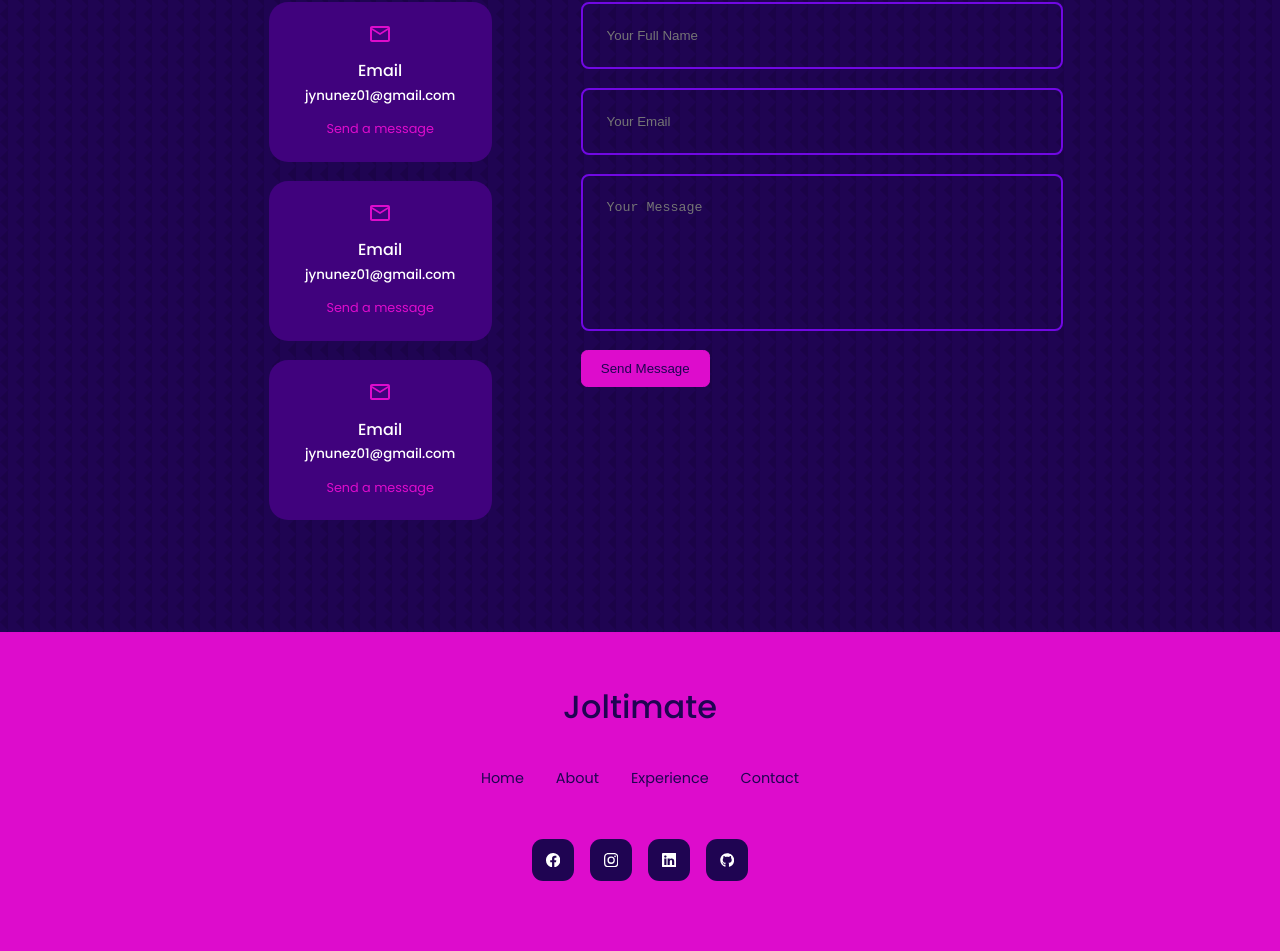
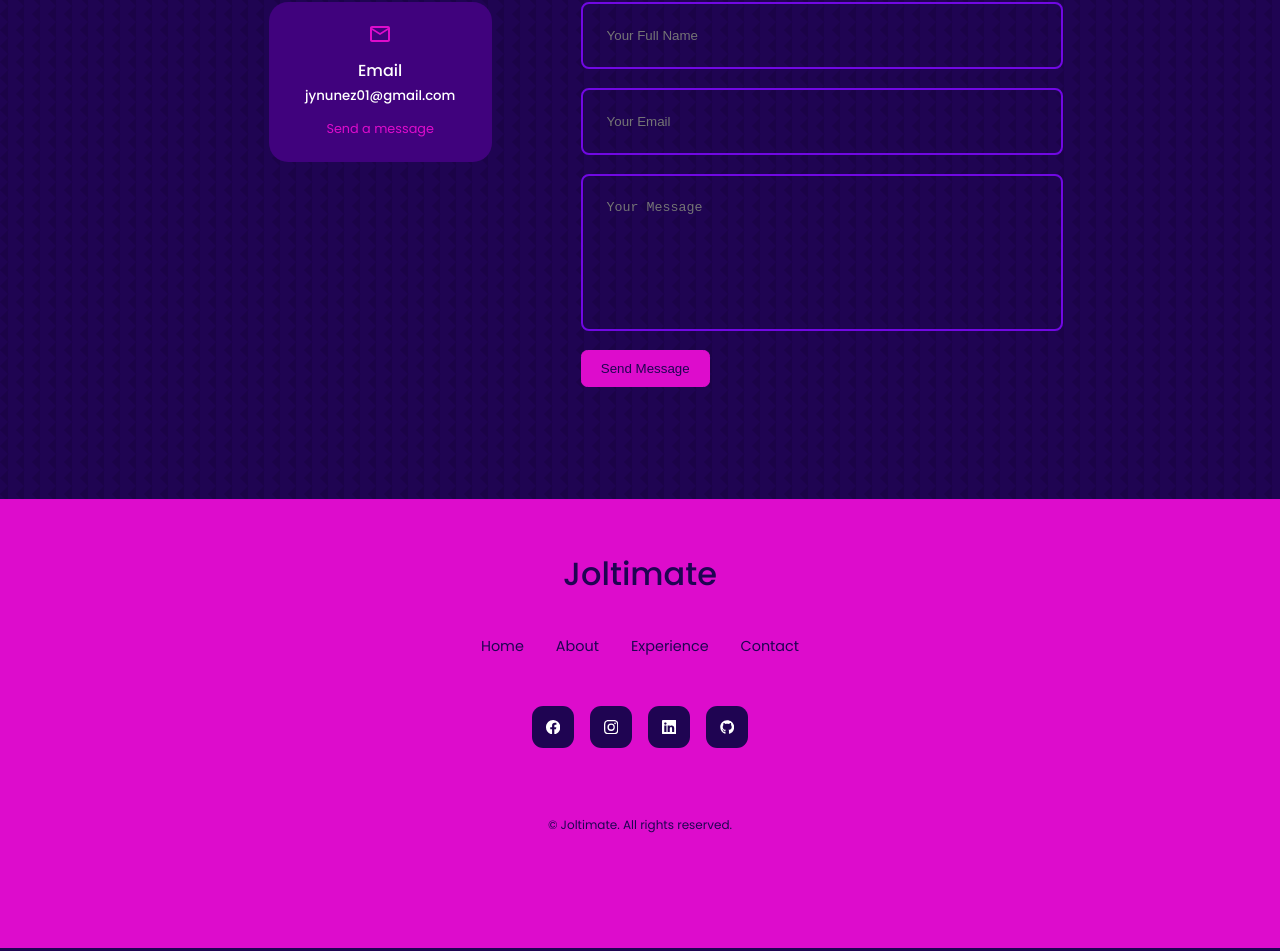
Before and after one commit to Joltimate/Portfolio, a React (Create React App) app in the folder react-portfolio/: page / in a window 1280 px wide. Shown: the part 2362-3313 px from the top of the page. Built offline with nearby package versions, Linux system fonts and the light colour scheme.

Commit message:
removed copies

```diff
--- a/react-portfolio/src/components/contact/Contact.jsx
+++ b/react-portfolio/src/components/contact/Contact.jsx
@@ -34,20 +34,6 @@ const Contact = () => {
             <a href="mailto:jynunez01@gmail.com" target="_blank">Send a message</a>
           </article>
 
-          <article className='contact__option'>
-            <MdOutlineEmail className='contact__option-icon'/>
-            <h4>Email</h4>
-            <h5>jynunez01@gmail.com</h5>
-            <a href="mailto:jynunez01@gmail.com" target="_blank">Send a message</a>
-          </article>
-
-          <article className='contact__option'>
-            <MdOutlineEmail className='contact__option-icon'/>
-            <h4>Email</h4>
-            <h5>jynunez01@gmail.com</h5>
-            <a href="mailto:jynunez01@gmail.com" target="_blank">Send a message</a>
-          </article>
-
         </div>
 
         <form ref={form} onSubmit={sendEmail}>
```
